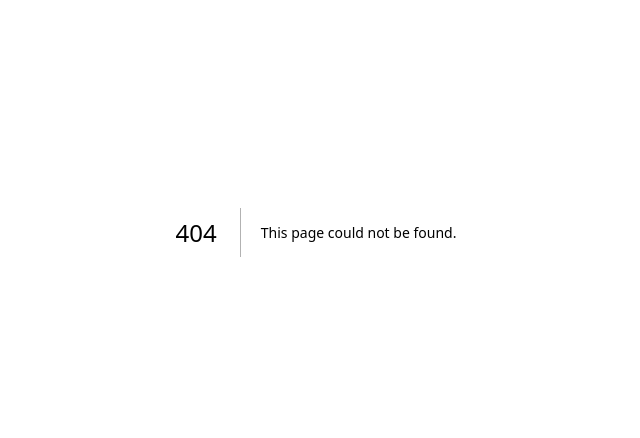
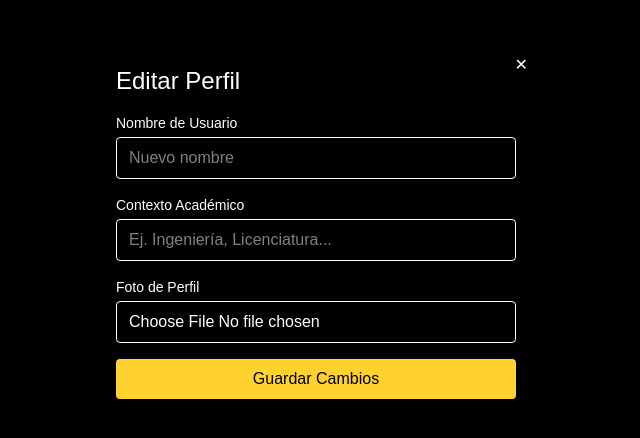
Before and after one commit to JesherI/BUHO, a Next.js app: page /profile in a window 1280 px wide. Before the commit this address had no page. Shown: the part 168-606 px from the top of the page, without its empty margins (324-964 px from the left). Built offline with nearby package versions, Linux system fonts and the light colour scheme; no server answers; a web font is replaced by a local one.

Commit message:
Log-In 80% y perfil 50%

```diff
--- a/app/chat/page.tsx
+++ b/app/chat/page.tsx
@@ -1,15 +1,40 @@
 "use client";
 
 import { useState, useEffect, useRef } from "react";
+import { useRouter } from "next/navigation";
+import { onAuthStateChanged } from "firebase/auth";
+import { auth } from "../db/firebase"; // Ajusta la ruta si es diferente
+
 import Sidebar from "../components/sidebar/sidebar";
 import ProfileMenu from "../components/profileMenu/profileMenu";
 import Navbar from "../components/navbar/navbar";
+import ProfileCard from "../profile/page";
 
 export default function ChatInterface() {
+  const router = useRouter();
   const [messages, setMessages] = useState([]);
   const [newMessage, setNewMessage] = useState("");
   const [isSidebarOpen, setIsSidebarOpen] = useState(false);
   const messagesEndRef = useRef(null);
+  const [showProfileCard, setShowProfileCard] = useState(false);
+  const [loading, setLoading] = useState(true);
+
+  const openProfileCard = () => setShowProfileCard(true);
+  const closeProfileCard = () => setShowProfileCard(false);
+
+  // Protección de ruta: verifica usuario autenticado
+  useEffect(() => {
+    const unsubscribe = onAuthStateChanged(auth, (user) => {
+      if (!user) {
+        // No autenticado, redirige a login
+        router.push("/log-in");
+      } else {
+        setLoading(false);
+      }
+    });
+
+    return () => unsubscribe();
+  }, [router]);
 
   const scrollToBottom = () => {
     (messagesEndRef.current as HTMLDivElement | null)?.scrollIntoView({ behavior: "smooth" });
@@ -39,15 +64,21 @@ export default function ChatInterface() {
     }, 1000);
   };
 
+  if (loading) {
+    return (
+      <div className="h-screen flex justify-center items-center text-white bg-gray-900">
+        <p>Cargando...</p>
+      </div>
+    );
+  }
+
   return (
     <div className="flex h-screen bg-gray-900 text-white overflow-hidden relative">
       {/* Sidebar */}
       <div
-        className={`fixed left-0 top-0 h-full z-30 transition-transform duration-300 ease-in-out ${
-          isSidebarOpen ? "translate-x-0" : "-translate-x-full"
-        }`}
+        className={`fixed left-0 top-0 h-full z-30 transition-transform duration-300 ease-in-out ${isSidebarOpen ? "translate-x-0" : "-translate-x-full"
+          }`}
       >
-        {/* Elimina las props no válidas para Sidebar */}
         <Sidebar />
       </div>
 
@@ -59,21 +90,18 @@ export default function ChatInterface() {
       )}
 
       <div
-        className={`flex flex-col flex-1 transition-all duration-300 ease-in-out ${
-          isSidebarOpen ? "md:ml-80" : "ml-0"
-        }`}
+        className={`flex flex-col flex-1 transition-all duration-300 ease-in-out ${isSidebarOpen ? "md:ml-80" : "ml-0"
+          }`}
       >
-        {/* ✅ Navbar fijo */}
+        {/* Navbar fijo */}
         <div className="fixed top-0 left-0 w-full z-40">
           <Navbar showAuth={false} toggleSidebar={toggleSidebar}>
-            <ProfileMenu />
+            <ProfileMenu onProfileClick={openProfileCard} />
           </Navbar>
         </div>
 
-        {/* ✅ Agrega padding-top para no tapar el contenido */}
-        <div
-          className="flex-1 flex flex-col min-h-0 pt-16 transition-all duration-300"
-        >
+        {/* Agrega padding-top para no tapar el contenido */}
+        <div className="flex-1 flex flex-col min-h-0 pt-16 transition-all duration-300">
           {/* Estado vacío */}
           {messages.length === 0 && (
             <div className="flex-1 flex items-center justify-center">
@@ -213,6 +241,8 @@ export default function ChatInterface() {
         </div>
       </div>
 
+      {showProfileCard && <ProfileCard onClose={closeProfileCard} />}
+
       {/* Scrollbar styles */}
       <style jsx>{`
         ::-webkit-scrollbar {
--- a/app/components/authPage/authPage.tsx
+++ b/app/components/authPage/authPage.tsx
@@ -1,35 +1,116 @@
-'use client';
+"use client";
 
-import React, { useState } from 'react';
-import Link from 'next/link';
-import { AiOutlineMail, AiOutlineLock, AiOutlineGoogle, AiFillFacebook, AiOutlineArrowLeft, } from 'react-icons/ai';
-import { useRouter } from 'next/navigation';
-import { auth, googleProvider, facebookProvider } from '../../db/firebase';
-import { createUserWithEmailAndPassword, signInWithEmailAndPassword, signInWithRedirect, } from 'firebase/auth';
+import React, { useState, useEffect } from "react";
+import Link from "next/link";
+import { useRouter } from "next/navigation";
+import {
+  AiOutlineMail,
+  AiOutlineLock,
+  AiOutlineGoogle,
+  AiFillFacebook,
+  AiOutlineArrowLeft,
+} from "react-icons/ai";
+import {
+  auth,
+  db,
+  googleProvider,
+  facebookProvider,
+} from "../../db/firebase";
+import {
+  createUserWithEmailAndPassword,
+  signInWithEmailAndPassword,
+  signInWithRedirect,
+  getRedirectResult,
+  onAuthStateChanged,
+  User,
+} from "firebase/auth";
+import { doc, setDoc, getDoc, serverTimestamp } from "firebase/firestore";
 
 interface AuthPageProps {
-  mode: 'login' | 'signup';
+  mode: "login" | "signup";
 }
 
 const AuthPage: React.FC<AuthPageProps> = ({ mode }) => {
-  const [email, setEmail] = useState('');
-  const [password, setPassword] = useState('');
-  const [confirm, setConfirm] = useState('');
+  const [email, setEmail] = useState("");
+  const [password, setPassword] = useState("");
+  const [confirm, setConfirm] = useState("");
+  const [mounted, setMounted] = useState(false);
   const router = useRouter();
+
+  const isLogin = mode === "login";
+
+  const handleUserProfile = async (user: User) => {
+    try {
+      const userRef = doc(db, "users", user.uid);
+      const snap = await getDoc(userRef);
+
+      if (!snap.exists()) {
+        await setDoc(userRef, {
+          username: user.displayName || "",
+          email: user.email || "",
+          photoURL: user.photoURL || "",
+          academicContext: "",
+          createdAt: serverTimestamp(),
+        });
+      }
+    } catch (error) {
+      console.error("Error creando perfil en Firestore:", error);
+      alert("Error creando perfil, intenta de nuevo.");
+    }
+  };
+
+  useEffect(() => {
+    setMounted(true);
+  }, []);
+
+  useEffect(() => {
+    const checkRedirectResult = async () => {
+      try {
+        const result = await getRedirectResult(auth);
+        if (result?.user) {
+          await handleUserProfile(result.user);
+          router.push("/chat");
+          return;
+        }
+      } catch (error) {
+        console.error("Error en redirect result:", error);
+      }
+    };
+
+    checkRedirectResult();
+
+    const unsubscribe = onAuthStateChanged(auth, async (user) => {
+      if (user) {
+        router.push("/chat");
+      }
+    });
+
+    return () => unsubscribe();
+  }, [router]);
 
   const handleSubmit = async (e: React.FormEvent) => {
     e.preventDefault();
     try {
-      if (mode === 'signup') {
+      if (mode === "signup") {
         if (password !== confirm) {
-          alert('Passwords do not match');
+          alert("Passwords do not match");
           return;
         }
-        await createUserWithEmailAndPassword(auth, email, password);
-        router.push('/log-in');
+        const userCredential = await createUserWithEmailAndPassword(
+          auth,
+          email,
+          password
+        );
+        await handleUserProfile(userCredential.user);
+        router.push("/chat");
       } else {
-        await signInWithEmailAndPassword(auth, email, password);
-        router.push('/');
+        const userCredential = await signInWithEmailAndPassword(
+          auth,
+          email,
+          password
+        );
+        await handleUserProfile(userCredential.user);
+        router.push("/chat");
       }
     } catch (error: any) {
       alert(error.message);
@@ -52,15 +133,15 @@ const AuthPage: React.FC<AuthPageProps> = ({ mode }) => {
     }
   };
 
-  const isLogin = mode === 'login';
+  if (!mounted) {
+    return null;
+  }
 
   return (
     <div className="min-h-screen bg-black flex items-center justify-center p-12 relative overflow-hidden">
-
-      {/* Botón regresar */}
       <div className="absolute top-6 left-6 z-50">
         <button
-          onClick={() => router.push('/')}
+          onClick={() => router.push("/")}
           className="flex items-center text-gray-300 hover:text-amber-300 transition"
         >
           <AiOutlineArrowLeft size={22} />
@@ -68,16 +149,12 @@ const AuthPage: React.FC<AuthPageProps> = ({ mode }) => {
         </button>
       </div>
 
-      {/* Contenedor principal */}
       <div className="flex flex-col md:flex-row w-full max-w-5xl rounded-2xl overflow-hidden relative z-10 min-h-[600px] shadow-xl">
-
         {/* Card dorada */}
         <div className="w-full md:w-1/2 relative overflow-hidden bg-gradient-to-br from-amber-300 via-amber-400 to-amber-200 bg-opacity-70 flex flex-col justify-center items-center p-8 md:p-12 min-h-[600px] text-white">
           <div className="z-10 w-full max-w-xs text-center md:text-right flex flex-col md:flex-row justify-center md:justify-end gap-6 md:gap-12">
             {!isLogin ? (
-              <h2 className="text-3xl text-gray-900 cursor-default">
-                Sign Up
-              </h2>
+              <h2 className="text-3xl text-gray-900 cursor-default">Sign Up</h2>
             ) : (
               <Link
                 href="/sign-up"
@@ -87,9 +164,7 @@ const AuthPage: React.FC<AuthPageProps> = ({ mode }) => {
               </Link>
             )}
             {isLogin ? (
-              <h2 className="text-3xl text-gray-900 cursor-default">
-                Login
-              </h2>
+              <h2 className="text-3xl text-gray-900 cursor-default">Login</h2>
             ) : (
               <Link
                 href="/log-in"
@@ -99,8 +174,6 @@ const AuthPage: React.FC<AuthPageProps> = ({ mode }) => {
               </Link>
             )}
           </div>
-
-
           <div className="absolute inset-0 z-0">
             <div className="absolute w-[150%] h-[150%] bg-amber-400 rounded-full blur-3xl top-[-30%] left-[-30%] opacity-15"></div>
             <div className="absolute w-[120%] h-[120%] bg-amber-300 rotate-45 blur-2xl bottom-[-20%] right-[-20%] opacity-10"></div>
@@ -111,10 +184,12 @@ const AuthPage: React.FC<AuthPageProps> = ({ mode }) => {
         <div className="w-full md:w-1/2 p-8 md:p-12 min-h-[600px] flex flex-col justify-center bg-white/6 backdrop-blur-2xl border border-white/30 shadow-2xl text-gray-100">
           <div className="text-center mb-8">
             <h1 className="text-3xl text-amber-300">
-              {isLogin ? 'Welcome Back' : 'Create Account'}
+              {isLogin ? "Welcome Back" : "Create Account"}
             </h1>
             <p className="text-sm text-gray-400 mt-2">
-              {isLogin ? 'Please login to continue' : 'Please sign up to get started'}
+              {isLogin
+                ? "Please login to continue"
+                : "Please sign up to get started"}
             </p>
           </div>
 
@@ -130,6 +205,7 @@ const AuthPage: React.FC<AuthPageProps> = ({ mode }) => {
                 value={email}
                 onChange={(e) => setEmail(e.target.value)}
                 required
+                autoComplete="email"
               />
             </div>
 
@@ -144,6 +220,7 @@ const AuthPage: React.FC<AuthPageProps> = ({ mode }) => {
                 value={password}
                 onChange={(e) => setPassword(e.target.value)}
                 required
+                autoComplete={isLogin ? "current-password" : "new-password"}
               />
             </div>
 
@@ -159,6 +236,7 @@ const AuthPage: React.FC<AuthPageProps> = ({ mode }) => {
                   value={confirm}
                   onChange={(e) => setConfirm(e.target.value)}
                   required
+                  autoComplete="new-password"
                 />
               </div>
             )}
@@ -168,7 +246,7 @@ const AuthPage: React.FC<AuthPageProps> = ({ mode }) => {
                 type="submit"
                 className="bg-amber-400 text-gray-800 py-2 px-6 rounded-full shadow-lg hover:bg-amber-200 transition"
               >
-                {isLogin ? 'LOGIN' : 'SIGN UP'}
+                {isLogin ? "LOGIN" : "SIGN UP"}
               </button>
             </div>
           </form>
@@ -179,6 +257,7 @@ const AuthPage: React.FC<AuthPageProps> = ({ mode }) => {
               <button
                 onClick={handleGoogleRedirect}
                 className="flex items-center gap-2 text-white hover:text-amber-200 transition"
+                aria-label="Sign in with Google"
               >
                 <AiOutlineGoogle size={24} className="text-red-400" />
                 Google
@@ -186,6 +265,7 @@ const AuthPage: React.FC<AuthPageProps> = ({ mode }) => {
               <button
                 onClick={handleFacebookRedirect}
                 className="flex items-center gap-2 text-white hover:text-amber-200 transition"
+                aria-label="Sign in with Facebook"
               >
                 <AiFillFacebook size={24} className="text-blue-400" />
                 Facebook
--- a/app/components/profileMenu/profileMenu.tsx
+++ b/app/components/profileMenu/profileMenu.tsx
@@ -1,10 +1,18 @@
 import React, { useState, useRef, useEffect } from "react";
 import { User, LogOut, Camera, Shield, FileText, ChevronRight, ExternalLink } from "lucide-react";
+import { signOut } from "firebase/auth";
+import { auth } from "../../db/firebase";
+import { useRouter } from "next/navigation";
 
-const ProfileMenu: React.FC = () => {
+interface ProfileMenuProps {
+  onProfileClick: () => void;
+}
+
+const ProfileMenu: React.FC<ProfileMenuProps> = ({ onProfileClick }) => {
   const [isOpen, setIsOpen] = useState(false);
   const [activeSection, setActiveSection] = useState<string | null>(null);
   const menuRef = useRef<HTMLDivElement>(null);
+  const router = useRouter();
 
   useEffect(() => {
     const handleClickOutside = (event: MouseEvent) => {
@@ -27,11 +35,17 @@ const ProfileMenu: React.FC = () => {
     setActiveSection(activeSection === section ? null : section);
   };
 
+  const handleProfileClick = () => {
+    onProfileClick();
+    setIsOpen(false);
+  };
+
+  const handleLogout = async () => {
+    await signOut(auth);
+    router.push("/log-in");
+  };
+
   const menuItems = {
-    profile: [
-      { icon: Camera, label: "Cambiar foto", action: () => console.log("Cambiar foto") },
-    ],
-
     legal: [
       { icon: FileText, label: "Términos de uso", action: () => window.open('/terms', '_blank') },
       { icon: Shield, label: "Política de privacidad", action: () => window.open('/privacy', '_blank') },
@@ -81,32 +95,15 @@ const ProfileMenu: React.FC = () => {
           <div className="max-h-56 sm:max-h-64 overflow-y-auto">
             <div>
               <button
-                onClick={() => handleSectionClick('profile')}
+                onClick={handleProfileClick}
                 className="w-full flex items-center justify-between px-4 py-3 hover:bg-white/5 transition-colors group cursor-pointer"
               >
                 <div className="flex items-center space-x-3">
                   <User className="w-5 h-5 text-amber-300 group-hover:text-amber-400 group-hover:-translate-y-0.5 transition-transform duration-200" />
                   <span className="font-medium text-white text-sm group-hover:text-amber-100">Mi Perfil</span>
                 </div>
-                <ChevronRight
-                  className={`w-4 h-4 text-gray-400 transition-transform duration-300 group-hover:text-amber-400 ${activeSection === 'profile' ? 'rotate-90 text-amber-400' : ''}`}
-                />
+                <ChevronRight className="w-4 h-4 text-gray-400 transition-transform duration-300 group-hover:text-amber-400" />
               </button>
-
-              {activeSection === 'profile' && (
-                <div className="bg-gray-900/30 border-t border-gray-800/50">
-                  {menuItems.profile.map((item, index) => (
-                    <button
-                      key={index}
-                      onClick={item.action}
-                      className="w-full flex items-center space-x-3 px-8 py-2.5 hover:bg-white/5 transition-colors text-left group cursor-pointer"
-                    >
-                      <item.icon className="w-4 h-4 text-gray-300 group-hover:text-amber-400" />
-                      <span className="text-gray-300 text-sm group-hover:text-white">{item.label}</span>
-                    </button>
-                  ))}
-                </div>
-              )}
             </div>
 
             <div>
@@ -141,19 +138,17 @@ const ProfileMenu: React.FC = () => {
                 </div>
               )}
             </div>
-
           </div>
 
           <div className="border-t border-gray-800/50">
             <button
-              onClick={() => console.log("Cerrar sesión")}
+              onClick={handleLogout}
               className="w-full flex items-center space-x-3 px-4 py-3 hover:bg-red-600/10 transition-colors group cursor-pointer"
             >
               <LogOut className="w-5 h-5 text-red-400 group-hover:text-red-300" />
               <span className="font-medium text-red-400 text-sm group-hover:text-red-300">Cerrar Sesión</span>
             </button>
           </div>
-
         </div>
       )}
     </div>
--- /dev/null
+++ b/app/profile/page.tsx
@@ -0,0 +1,128 @@
+"use client";
+
+import React, { useEffect, useState } from "react";
+import { auth, db } from "../db/firebase";
+import { doc, getDoc, updateDoc } from "firebase/firestore";
+
+const ProfileCard: React.FC<{ onClose: () => void }> = ({ onClose }) => {
+  const user = auth.currentUser;
+  const [username, setUsername] = useState("");
+  const [academicContext, setAcademicContext] = useState("");
+  const [photoBase64, setPhotoBase64] = useState("");
+  const [loading, setLoading] = useState(false);
+
+  useEffect(() => {
+    const fetchProfile = async () => {
+      if (!user) return;
+      const userRef = doc(db, "users", user.uid);
+      const userSnap = await getDoc(userRef);
+
+      if (userSnap.exists()) {
+        const data = userSnap.data();
+        setUsername(data.username || "");
+        setAcademicContext(data.academicContext || "");
+        setPhotoBase64(data.photoBase64 || "");
+      }
+    };
+
+    fetchProfile();
+  }, [user]);
+
+  const handleFileChange = (e: React.ChangeEvent<HTMLInputElement>) => {
+    const file = e.target.files?.[0];
+    if (file) {
+      const reader = new FileReader();
+      reader.onloadend = () => {
+        const base64String = reader.result as string;
+        setPhotoBase64(base64String);
+      };
+      reader.readAsDataURL(file);
+    }
+  };
+
+  const handleSubmit = async () => {
+    if (!user) return;
+    setLoading(true);
+
+    try {
+      const userRef = doc(db, "users", user.uid);
+      await updateDoc(userRef, {
+        username,
+        academicContext,
+        photoBase64,
+      });
+
+      alert("Perfil actualizado correctamente");
+      onClose();
+    } catch (err) {
+      console.error(err);
+      alert("Error al actualizar perfil");
+    } finally {
+      setLoading(false);
+    }
+  };
+
+  return (
+    <div className="fixed inset-0 bg-grey bg-opacity-80 backdrop-blur-sm flex justify-center items-center z-50 p-4">
+      <div className="bg-black rounded-xl shadow-lg max-w-md w-full p-6 relative">
+        <button
+          onClick={onClose}
+          className="absolute top-3 right-3 text-white hover:text-amber-500"
+          aria-label="Cerrar"
+        >
+          ✕
+        </button>
+        <h1 className="text-2xl mb-4 text-white">Editar Perfil</h1>
+
+        <div className="mb-4">
+          <label className="block text-sm mb-1 text-white">Nombre de Usuario</label>
+          <input
+            type="text"
+            value={username}
+            onChange={(e) => setUsername(e.target.value)}
+            placeholder="Nuevo nombre"
+            className="w-full border px-3 py-2 rounded"
+          />
+        </div>
+
+        <div className="mb-4">
+          <label className="block text-sm mb-1 text-white">Contexto Académico</label>
+          <input
+            type="text"
+            value={academicContext}
+            onChange={(e) => setAcademicContext(e.target.value)}
+            placeholder="Ej. Ingeniería, Licenciatura..."
+            className="w-full border px-3 py-2 rounded"
+          />
+        </div>
+
+        <div className="mb-4">
+          <label className="block text-sm mb-1 text-white">Foto de Perfil</label>
+          <input
+            type="file"
+            accept="image/*"
+            onChange={handleFileChange}
+            className="w-full border px-3 py-2 rounded text-white"
+          />
+          {photoBase64 && (
+            <img
+              src={photoBase64}
+              alt="Foto de perfil"
+              className="w-20 h-20 mt-3 rounded-full object-cover border"
+            />
+          )}
+        </div>
+
+        <button
+          onClick={handleSubmit}
+          disabled={loading}
+          className="bg-amber-300 text-black px-4 py-2 rounded hover:bg-amber-500 transition w-full"
+        >
+          {loading ? "Guardando..." : "Guardar Cambios"}
+        </button>
+      </div>
+    </div>
+  );
+};
+
+export default ProfileCard;
```
